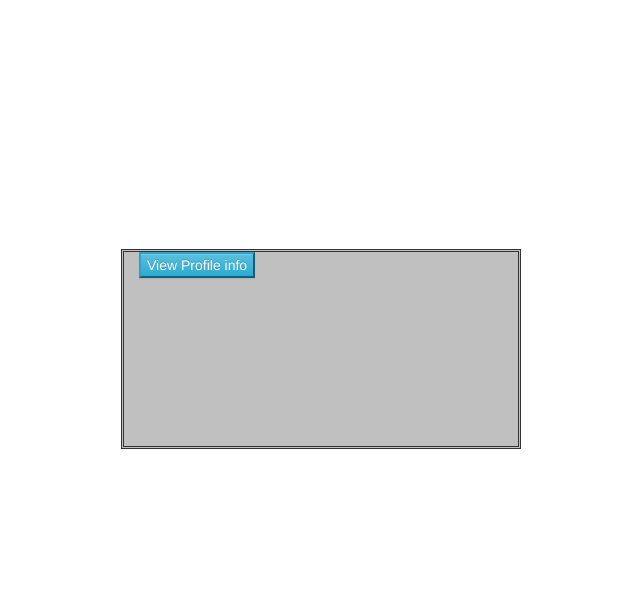
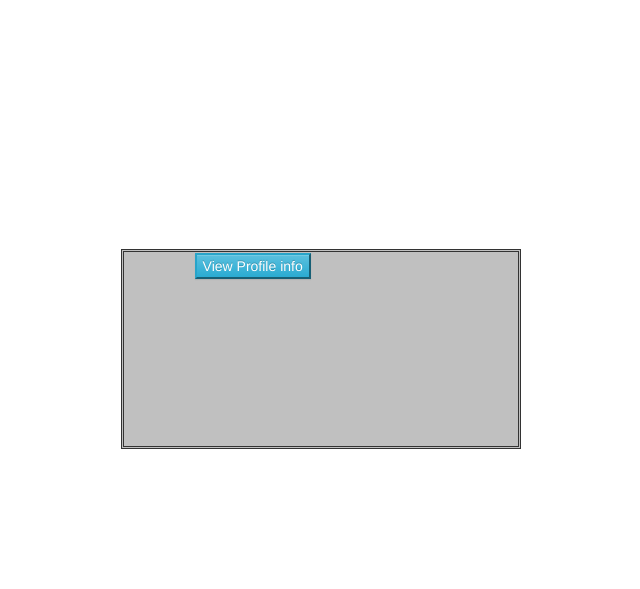
Before and after one commit to sxHelloWorld/SWEN-344-API-Project, a PHP site: page /employeeHome.php in a window 1280 px wide. Shown: the part 51-640 px from the top of the page, without its empty margins (319-959 px from the left). Run offline with PHP 8.4, Linux system fonts and the light colour scheme.

Commit message:
messing around with styling more

```diff
--- a/website/html/css/Home.css
+++ b/website/html/css/Home.css
@@ -9,11 +9,8 @@
     left: 50%;
 }
 #buttons {
-    text-align: center;
-    display: inline-block;
+	height: 50%;
+    width: 70%;
     margin: auto;
-    padding: 0;
-    /* For IE, the outcast */
-    zoom:1;
-    *display: inline;
+    padding: 1px;
 }
```
